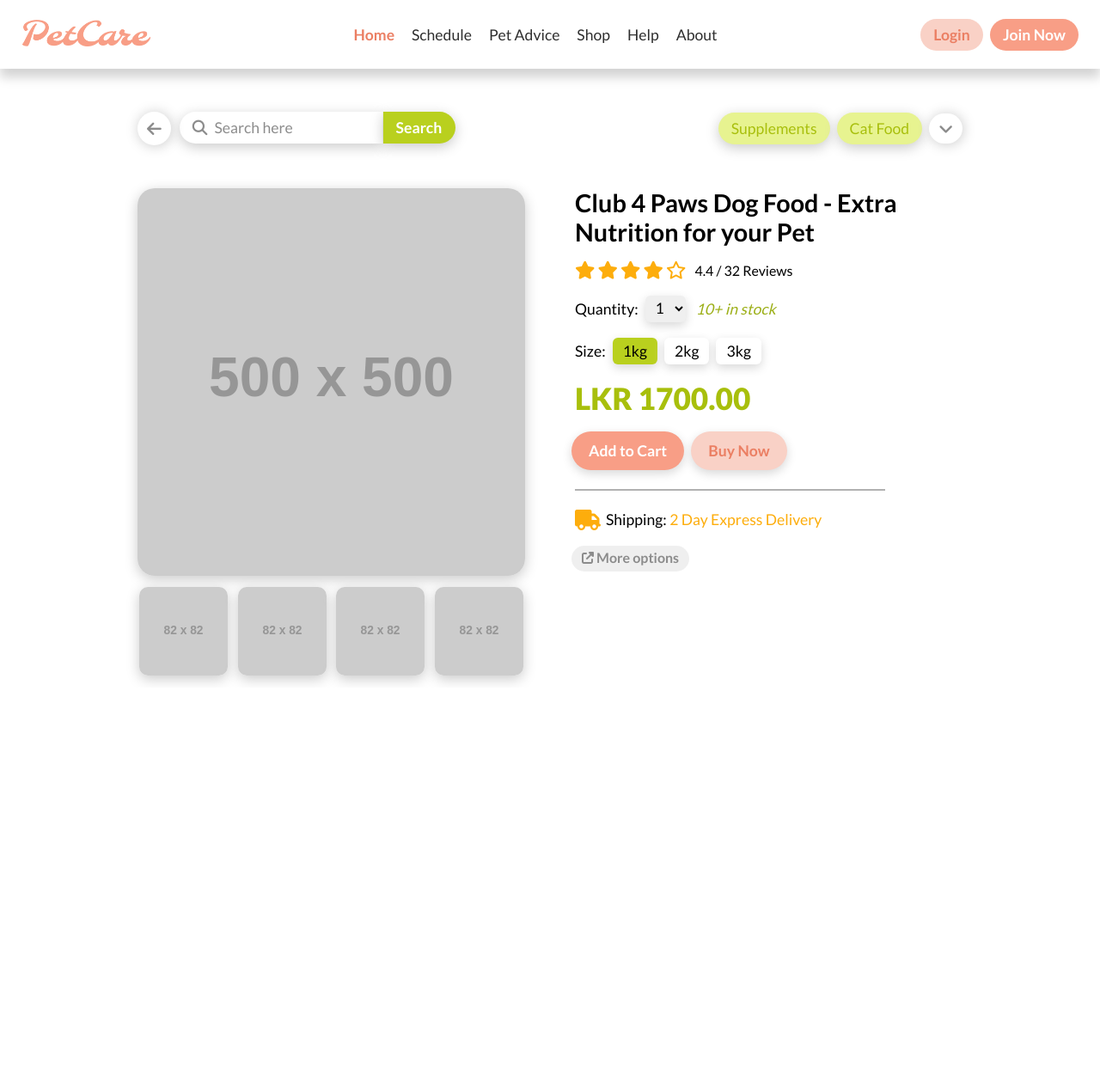
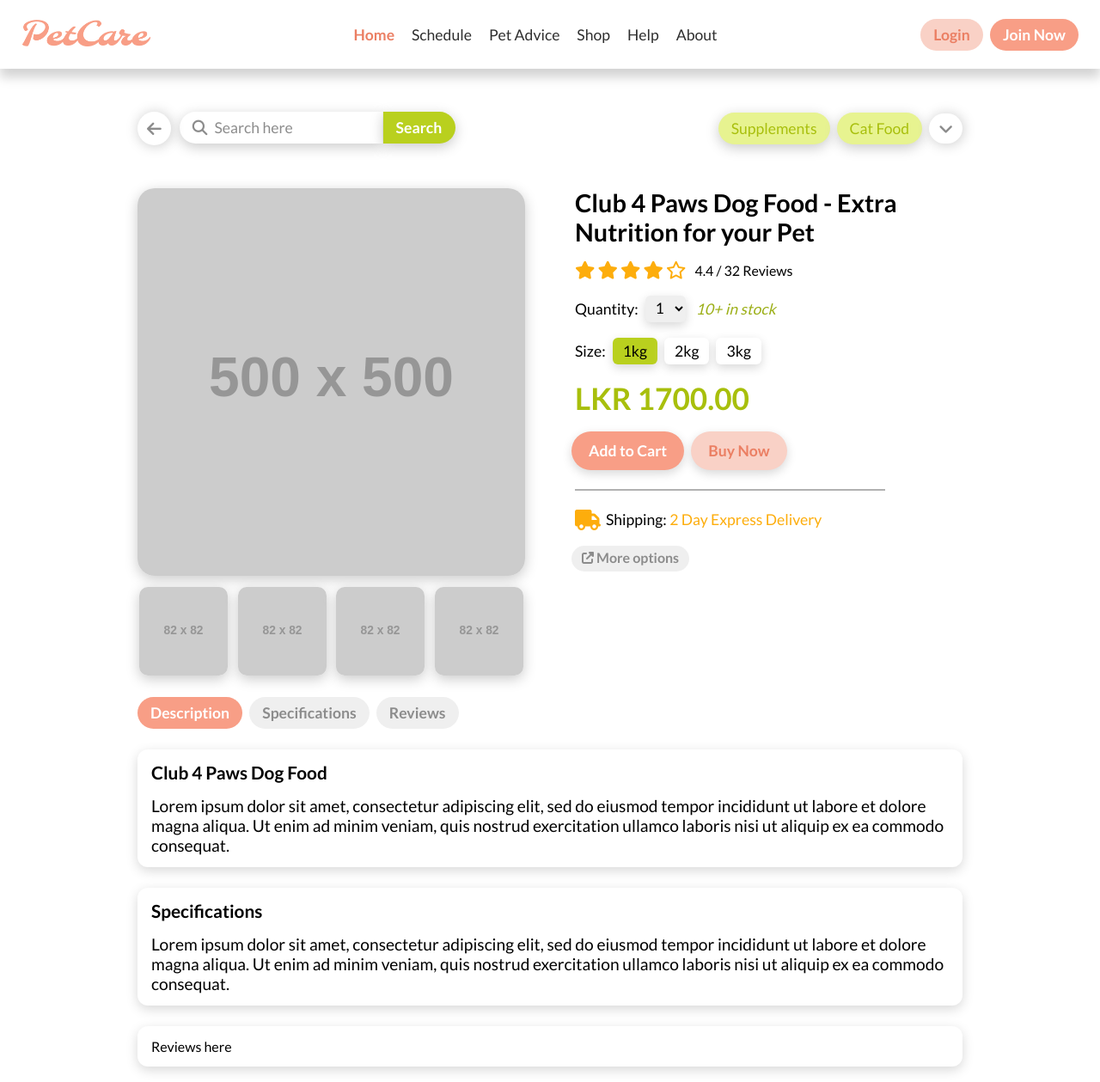
Before and after one commit to pawan-live/pet-care-system-iwt, a PHP site: page /html/item.html in a window 1280 px wide. Shown: the whole page at 86% size. Before the commit the page ends 795 px from the top, so only its background shows below. Run offline with PHP 8.4, Linux system fonts and the light colour scheme; grey boxes labelled with a size stand in for pictures from a placeholder-image service; some libraries are stand-ins or nearby versions.

Commit message:
added tabs below

```diff
--- a/html/item.html
+++ b/html/item.html
@@ -174,8 +174,55 @@
             </div>
           </div>
         </div>
+
+        <!-- item description section -->
+        <div class="item-info">
+          <div class="tab-bar">
+            <button
+              id="tab-description"
+              class="tab-btn active-tab"
+              onclick="openTab(event, 'tab-description')"
+            >
+              Description
+            </button>
+            <button
+              id="tab-specs"
+              class="tab-btn inactive-tab"
+              onclick="openTab(event, 'tab-specs')"
+            >
+              Specifications
+            </button>
+            <button
+              id="tab-reviews"
+              class="tab-btn inactive-tab"
+              onclick="openTab(event, 'tab-reviews')"
+            >
+              Reviews
+            </button>
+            <!-- tab content -->
+          </div>
+          <div id="tab-content-desc" class="tab-content">
+            <h3 id="item-desc-title">Club 4 Paws Dog Food</h3>
+            <p>
+              Lorem ipsum dolor sit amet, consectetur adipiscing elit, sed do
+              eiusmod tempor incididunt ut labore et dolore magna aliqua. Ut
+              enim ad minim veniam, quis nostrud exercitation ullamco laboris
+              nisi ut aliquip ex ea commodo consequat.
+            </p>
+          </div>
+          <div id="tab-content-specs" class="tab-content">
+            <h3>Specifications</h3>
+            <p>
+              Lorem ipsum dolor sit amet, consectetur adipiscing elit, sed do
+              eiusmod tempor incididunt ut labore et dolore magna aliqua. Ut
+              enim ad minim veniam, quis nostrud exercitation ullamco laboris
+              nisi ut aliquip ex ea commodo consequat.
+            </p>
+          </div>
+          <div id="tab-content-reviews" class="tab-content">Reviews here</div>
+        </div>
       </div>
     </main>
-    <script src="../js/item.js"></script>
+    <!-- <script src="../js/item.js"></script> -->
   </body>
 </html>
--- a/js/item.js
+++ b/js/item.js
@@ -0,0 +1,21 @@
+function openTab(evt, tabName) {
+  var i, tabContent, tabButtons;
+
+  tabContent = document.getElementsByClassName("tab-content");
+  for (i = 0; i < tabContent.length; i++) {
+    tabContent[i].style.display = "none";
+  }
+
+  tabButtons = document.getElementsByClassName("tab-btn");
+  for (i = 0; i < tabButtons.length; i++) {
+    tabButtons[i].className = tabButtons[i].className.replace(
+      "active-tab",
+      "inactive-tab"
+    );
+  }
+
+  document.getElementById(tabName).style.display = "block";
+  evt.currentTarget.className += "active-btn";
+}
+
+// openTab();
--- a/styles/item.css
+++ b/styles/item.css
@@ -3,9 +3,6 @@
   /* box-sizing: ; */
   margin: 0;
   padding: 0;
-}
-
-body {
 }
 
 p {
@@ -306,7 +303,7 @@ label {
 
 .item-price {
   font-size: 2.2em;
-  font-weight: 800;
+  font-weight: 700;
   color: #a8bf0c;
   margin-top: 18px;
 }
@@ -365,3 +362,72 @@ label {
   color: #8c8c8c;
   padding: 4px 12px 7px 12px;
 }
+
+/* Tab bar */
+.tab-bar {
+  margin-top: 25px;
+}
+
+.tab-bar button {
+  margin-right: 5px;
+}
+
+.tab-btn {
+  border: none;
+  padding: 8px 15px;
+  font-size: 1.1em;
+  border-radius: 25px;
+  font-weight: 700;
+  cursor: pointer;
+  transition: 0.3s ease-in-out;
+}
+
+.tab-btn.active-tab {
+  background-color: #f89e86;
+  color: white;
+  cursor: default;
+}
+
+.tab-btn.inactive-tab {
+  color: #8c8c8c;
+}
+
+.tab-btn.inactive-tab:hover {
+  background-color: #f9d1c6;
+  color: #eb7f63;
+  transition: 0.3s ease-in-out;
+}
+
+/* tab contents */
+
+.tab-content {
+  display: flex;
+  flex-direction: column;
+  background-color: white;
+  box-shadow: 0 4px 14px rgb(216, 216, 216);
+  padding: 14px 16px;
+  border-radius: 12px;
+  margin-top: 24px;
+  margin-bottom: 18px;
+  font-size: 1em;
+}
+
+.tab-content h3 {
+  font-size: 1.3em;
+}
+
+.tab-content p {
+  margin-top: 15px;
+  font-size: 1.2em;
+}
+
+/* tab content display */
+#tab-content-desc {
+  display: flex;
+}
+#tab-content-specs {
+  display: flex;
+}
+#tab-content-reviews {
+  display: flex;
+}
```
